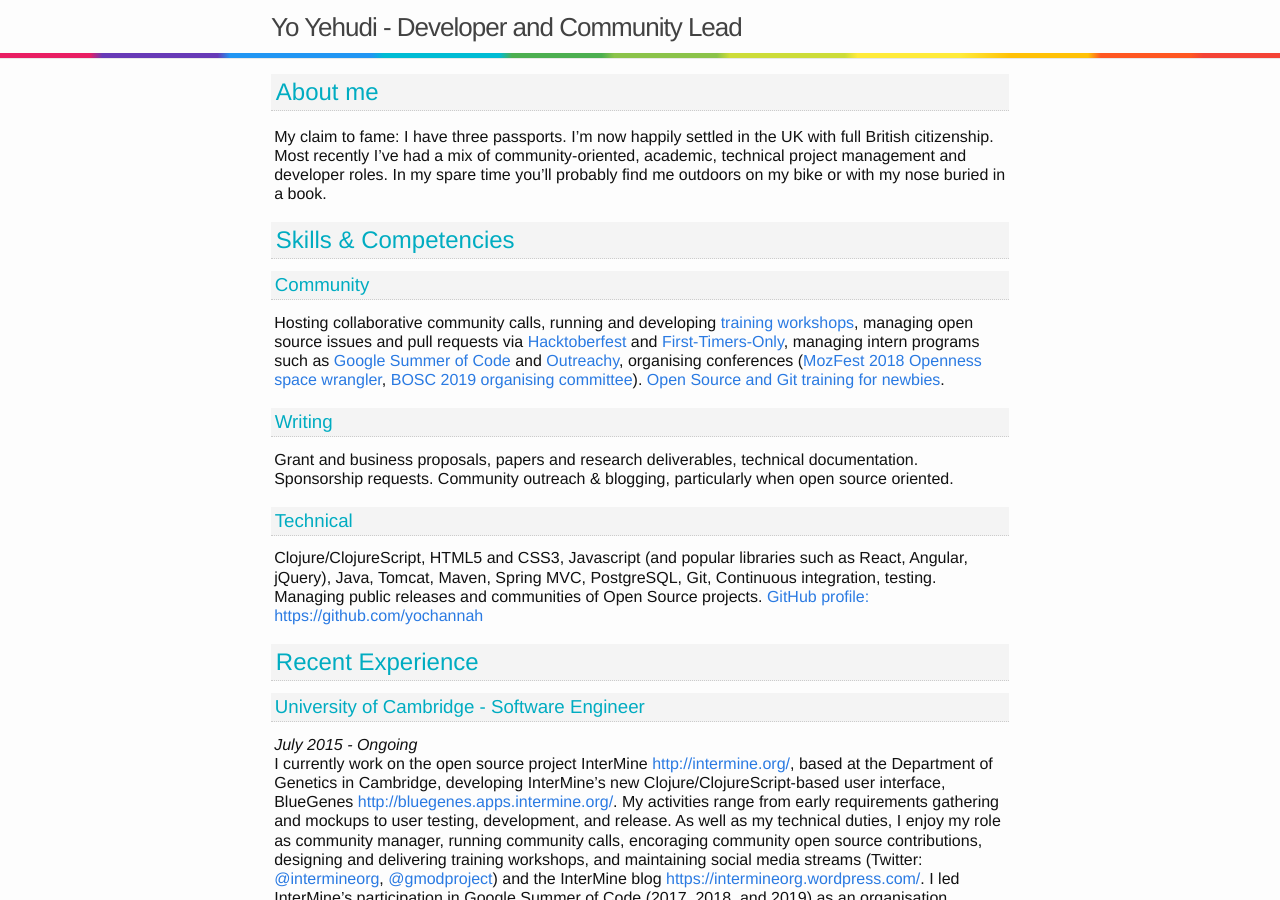
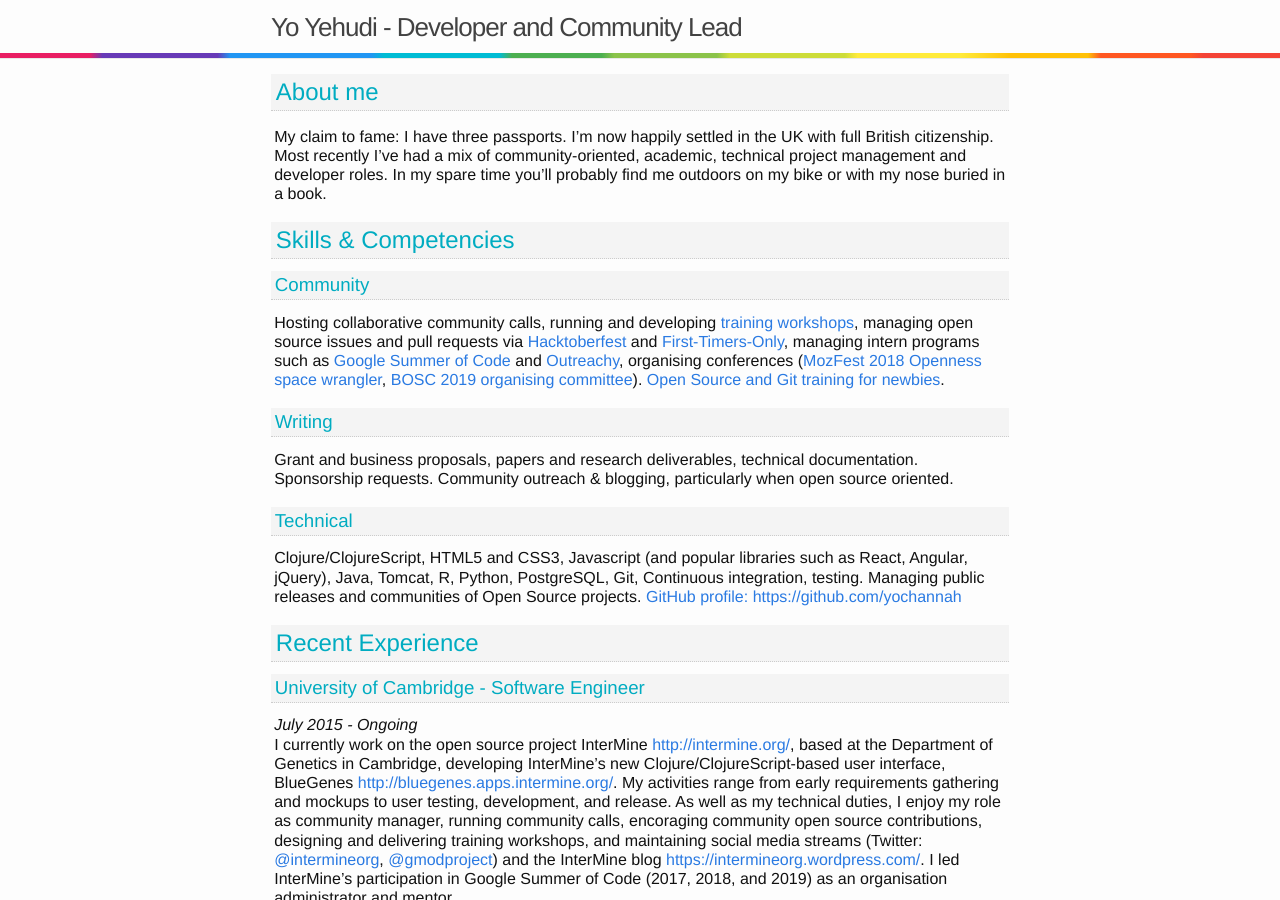
Before and after one commit to yochannah/cv, a Jekyll site: the page built from index.md, in a window 1280 px wide and 900 px high. Built offline with Jekyll 4.4.1, drawn with Linux system fonts in a browser that asks for light colours.

Commit message:
add r, python

```diff
--- a/index.md
+++ b/index.md
@@ -16,7 +16,7 @@ Hosting collaborative community calls, running and developing [training workshop
 ### Writing
 Grant and business proposals, papers and research deliverables, technical documentation. Sponsorship requests. Community outreach & blogging, particularly when open source oriented.
 ### Technical
-Clojure/ClojureScript, HTML5 and CSS3, Javascript (and popular libraries such as React, Angular, jQuery), Java, Tomcat, Maven, Spring MVC, PostgreSQL, Git, Continuous integration, testing. Managing public releases and communities of Open Source projects.
+Clojure/ClojureScript, HTML5 and CSS3, Javascript (and popular libraries such as React, Angular, jQuery), Java, Tomcat, R, Python, PostgreSQL, Git, Continuous integration, testing. Managing public releases and communities of Open Source projects.
 [GitHub profile: https://github.com/yochannah](https://github.com/yochannah)
 
 ## Recent Experience
```
